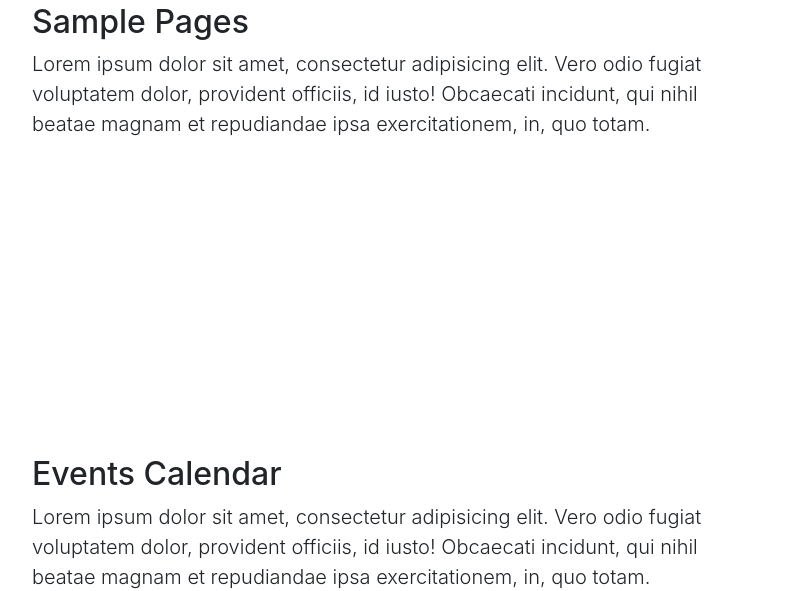
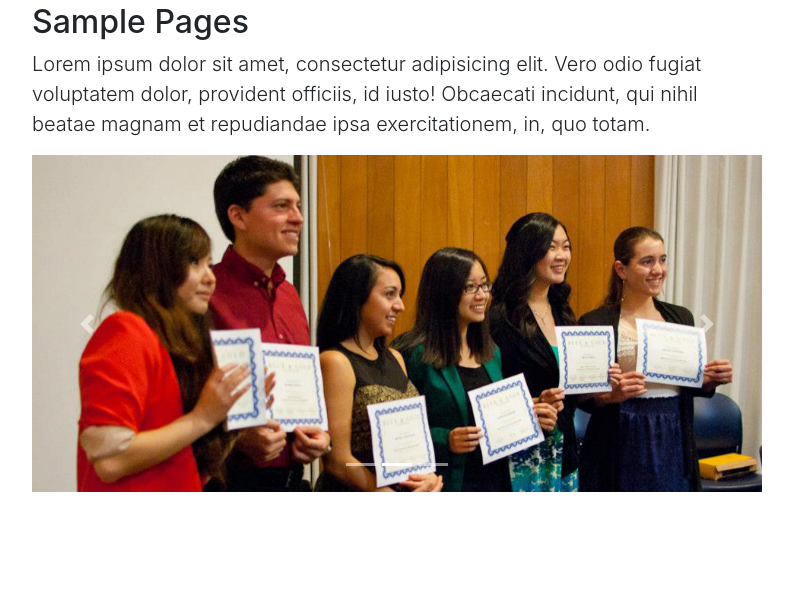
Before and after one commit to sararush/bgwebsite, a website with bundled scripts: page index.html in a window 1280 px wide. Shown: the part 1546-2137 px from the top of the page, without its empty margins (243-1036 px from the left). Built offline with nearby package versions, Linux system fonts and the light colour scheme.

Commit message:
sample pages image carousel

```diff
--- a/index.html
+++ b/index.html
@@ -93,6 +93,35 @@
           <div class="col-lg-8 mx-auto">
             <h2>Sample Pages</h2>
             <p class="lead">Lorem ipsum dolor sit amet, consectetur adipisicing elit. Vero odio fugiat voluptatem dolor, provident officiis, id iusto! Obcaecati incidunt, qui nihil beatae magnam et repudiandae ipsa exercitationem, in, quo totam.</p>
+
+              <!-- Image Carousel -->
+              <div id="carouselExampleIndicators" class="carousel slide" data-ride="carousel">
+                <ol class="carousel-indicators">
+                    <li data-target="#carouselExampleIndicators" data-slide-to="0" class="active"></li>
+                    <li data-target="#carouselExampleIndicators" data-slide-to="1"></li>
+                    <li data-target="#carouselExampleIndicators" data-slide-to="2"></li>
+                </ol>
+                <div class="carousel-inner" role="listbox">
+                  <div class="carousel-item active">
+                    <img class="d-block img-fluid" src="assets/269976_10151281565284595_1048614204_n.jpg" alt="First slide">
+                  </div>
+                  <div class="carousel-item">
+                    <img class="d-block img-fluid" src="assets/7003_10151317416549216_1377378377_n1.jpg" alt="Second slide">
+                  </div>
+                  <div class="carousel-item">
+                    <img class="d-block img-fluid" src="assets/581436_10151281516289595_794993756_n.jpg" alt="Third slide">
+                  </div>
+                </div>
+                <a class="carousel-control-prev" href="#carouselExampleIndicators" role="button" data-slide="prev">
+                    <span class="carousel-control-prev-icon" aria-hidden="true"></span>
+                    <span class="sr-only">Previous</span>
+                </a>
+                <a class="carousel-control-next" href="#carouselExampleIndicators" role="button" data-slide="next">
+                    <span class="carousel-control-next-icon" aria-hidden="true"></span>
+                    <span class="sr-only">Next</span>
+                </a>
+              </div>
+
           </div>
         </div>
       </div>
```
Also changed, not shown: css/scrolling-nav.css (line endings or trailing spaces).
